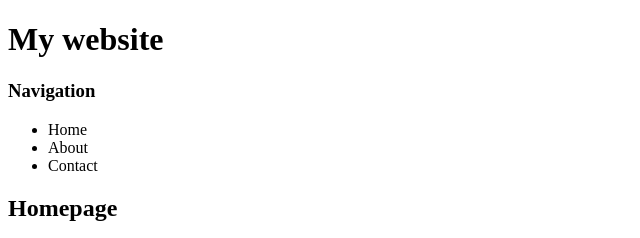
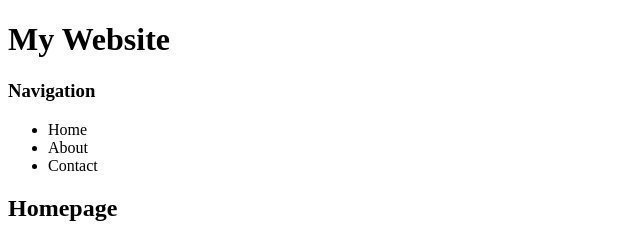
Before and after one commit to alfieg97/template, a plain HTML site: page index.html in a window 1280 px wide. Shown: the top 238 px of the page, 0-640 px from the left. Drawn offline with Linux system fonts and the light colour scheme.

Commit message:
Capital letter

```diff
--- a/index.html
+++ b/index.html
@@ -6,7 +6,7 @@
     <body>
         <div id="container">
             <div id="header">
-                <h1>My website</h1>
+                <h1>My Website</h1>
             </div>
             <div id="content">
                 <div id="nav">
```
